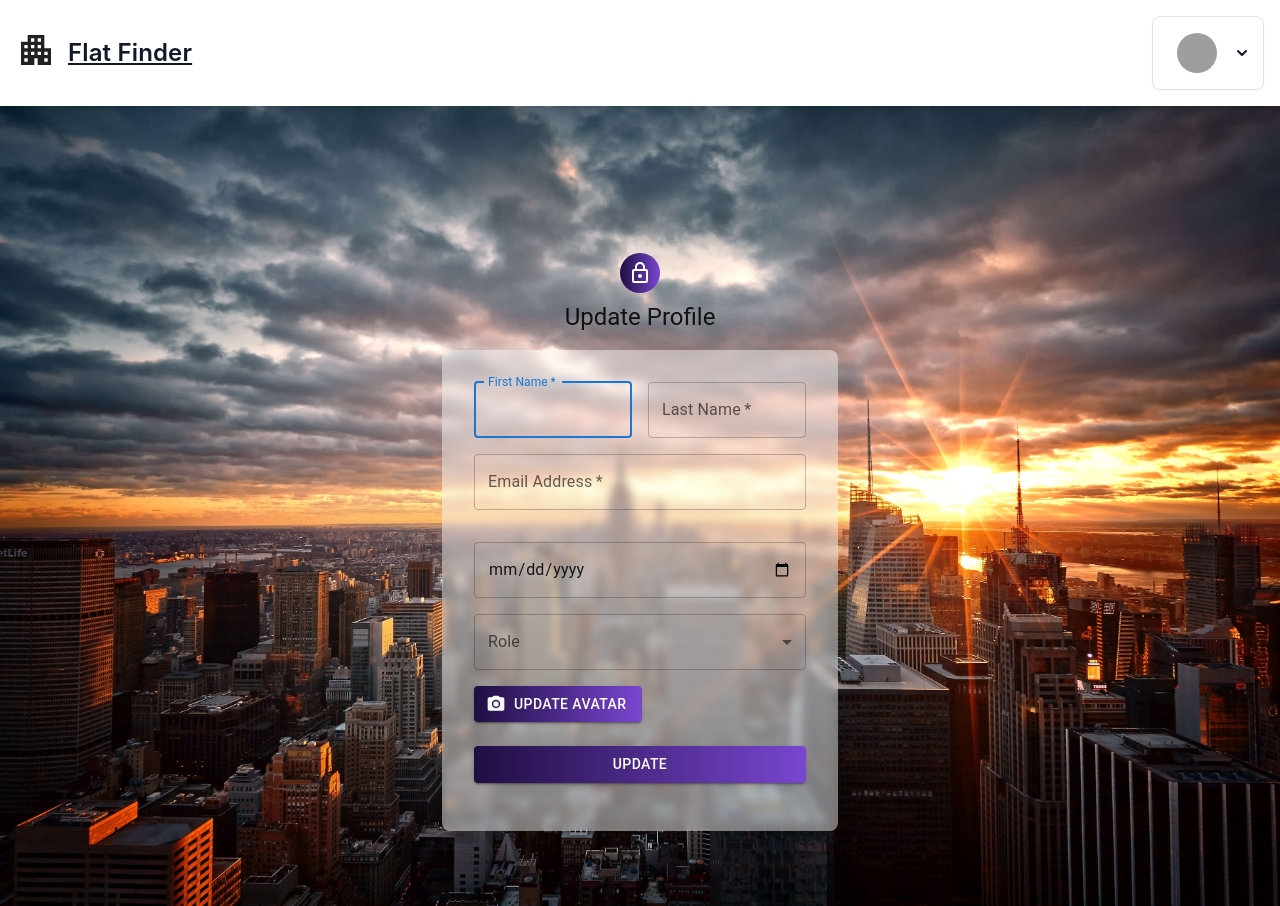
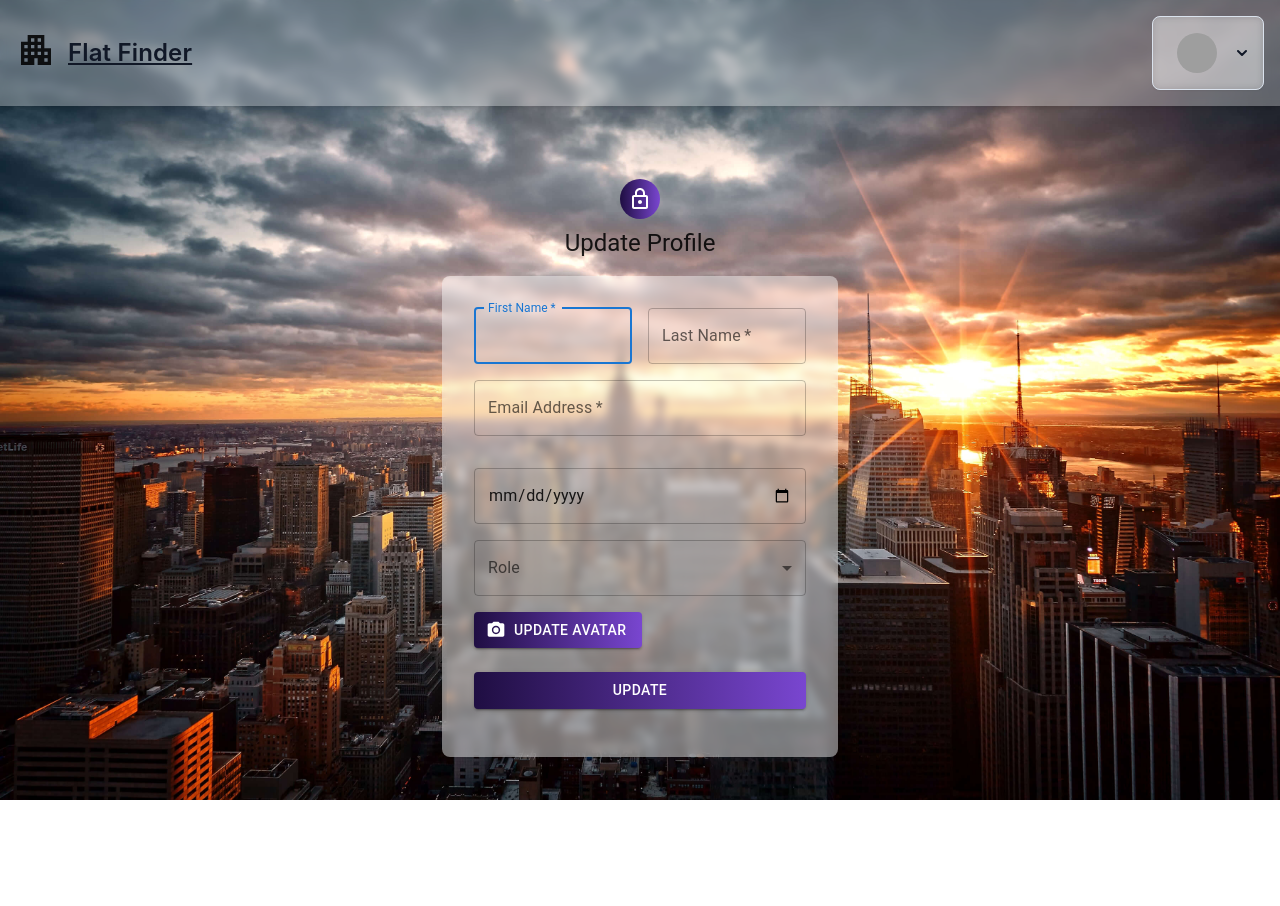
Before and after one commit to Joselrc295/node.js-front-end-flatfinder, a React (Create React App) app: page /update-profile in a window 1280 px wide. After the commit the page ends 800 px from the top, so only its background shows below. Built offline with nearby package versions, Linux system fonts and the light colour scheme; no server answers; sample sign-in values are in the browser's storage; grey boxes are pictures that could not be loaded.

Commit message:
mi parte lista

```diff
--- a/src/components/UsersCards.js
+++ b/src/components/UsersCards.js
@@ -138,7 +138,7 @@ export default function UsersCards() {
           display="flex"
           alignItems="center"
           justifyContent="space-between"
-         className="shadow-lg w-full max-w-5xl backdrop-blur-sm bg-white/30 rounded-lg p-7"
+          className=" shadow-lg w-full max-w-5xl backdrop-blur-sm bg-white/30 rounded-lg p-7"
 
           component={"form"}
           sx={{
--- a/src/pages/ForgotPassword.js
+++ b/src/pages/ForgotPassword.js
@@ -74,7 +74,7 @@ const ForgotPassword = () => {
               autoComplete="email"
               onChange={(e) => setEmail(e.target.value)}
             />
-            <Button type="submit" fullWidth variant="contained" color="primary">
+            <Button type="submit" fullWidth variant="contained" color="secondary" >
               Send Reset Token
             </Button>
           </Stack>
--- a/src/pages/Profile.js
+++ b/src/pages/Profile.js
@@ -8,12 +8,11 @@ import Container from '@mui/material/Container';
 import { createTheme, ThemeProvider } from '@mui/material/styles';
 import FormRegister from '../components/FormRegister';
 import Button from '@mui/material/Button';
-import { navigate, useNavigate } from 'react-router-dom';
-import ResponsiveAppBar from '../components/Header'
-import { useParams } from 'react-router-dom';
+import { useNavigate, useParams } from 'react-router-dom';
+import ResponsiveAppBar from '../components/Header';
 import { getUserLogged } from "../services/users";
 import { useEffect } from "react";
-import flatsImage from "../Imagenes/flats2.jpeg"
+import flatsImage from "../Imagenes/flats2.jpeg";
 
 const defaultTheme = createTheme();
 
@@ -28,30 +27,31 @@ export default function Profile() {
         checkUserLogged();
     }, []);
 
-    let {userId} =useParams();
-    if(userId===undefined) {
-        userId=null;
+    let { userId } = useParams();
+    if (userId === undefined) {
+        userId = null;
     }
-    const navigate =useNavigate();
+    const navigate = useNavigate();
 
     const handleUpdateProfile = () => {
-        navigate('/update-profile'); // Utiliza navigate para redirigir a la página de actualización de perfil
+        navigate('/update-profile');
     };
 
-
-
     return (
-   <div>
-     <ResponsiveAppBar/>
+        <div style={{ minHeight: '100vh', display: 'flex', flexDirection: 'column' }}>
+            <div style={{ position: 'absolute', top: 0, left: 0, width: '100%', zIndex: 1301 }}>
+                <ResponsiveAppBar />
+            </div>
             <div
                 style={{
                     backgroundImage: `url(${flatsImage})`,
                     backgroundSize: 'cover',
                     backgroundPosition: 'center',
-    minHeight: '100vh',
+                    flexGrow: 1,
                     display: 'flex',
                     justifyContent: 'center',
-    alignItems: 'center'
+                    alignItems: 'center',
+                    paddingTop: '64px' // Ajusta este valor según la altura de tu header
                 }}
             >
                 <ThemeProvider theme={defaultTheme}>
@@ -71,11 +71,12 @@ return (
                             <Typography component="h1" variant="h5">
                                 Profile
                             </Typography>
-        <FormRegister type={'view'} userId={userId}/>
-        <br></br>
-        <Button className="bg-gradient-to-r from-[#1f0e42] to-[#7946d0]" onClick={handleUpdateProfile} variant="contained">Update Profile</Button>
+                            <FormRegister type={'view'} userId={userId} />
+                            <br />
+                            <Button className="bg-gradient-to-r from-[#1f0e42] to-[#7946d0]" onClick={handleUpdateProfile} variant="contained">
+                                Update Profile
+                            </Button>
                         </Box>
-
                     </Container>
                 </ThemeProvider>
             </div>
--- a/src/pages/ResetPassword.js
+++ b/src/pages/ResetPassword.js
@@ -128,7 +128,7 @@ const ResetPassword = () => {
                 ),
               }}
             />
-            <Button type="submit" fullWidth variant="contained" color="primary">
+            <Button type="submit" fullWidth variant="contained" color="secondary">
               Reset Password
             </Button>
           </Stack>
--- a/src/pages/UpdateProfile.js
+++ b/src/pages/UpdateProfile.js
@@ -7,11 +7,11 @@ import Typography from '@mui/material/Typography';
 import Container from '@mui/material/Container';
 import { createTheme, ThemeProvider } from '@mui/material/styles';
 import FormRegister from '../components/FormRegister';
-import ResponsiveAppBar from '../components/Header'
+import ResponsiveAppBar from '../components/Header';
 import { useParams } from 'react-router-dom';
 import { getUserLogged } from "../services/users";
 import { useEffect } from "react";
-import flatsImage from "../Imagenes/flats2.jpeg"
+import flatsImage from "../Imagenes/flats2.jpeg";
 
 const defaultTheme = createTheme();
 
@@ -26,26 +26,29 @@ export default function UpdateProfile() {
         checkUserLogged();
     }, []);
 
-    let {userId} = useParams();
-    if(userId===undefined) {
-        userId=null;
+    let { userId } = useParams();
+    if (userId === undefined) {
+        userId = null;
     }
 
-//TODO:VERIFICAR Q\S ELQ EU ACTUALIZA UN USAURIO QUE NO ES EL MISMO SEA ADMIN
+    // TODO:VERIFICAR QUE EL QUE ACTUALIZA UN USUARIO QUE NO ES EL MISMO SEA ADMIN
     return (
- <div>
-    <ResponsiveAppBar/>
+        <div style={{ minHeight: '100vh', display: 'flex', flexDirection: 'column' }}>
+            <div style={{ position: 'absolute', top: 0, left: 0, width: '100%', zIndex: 1301 }}>
+                <ResponsiveAppBar />
+            </div>
             <div
                 style={{
                     backgroundImage: `url(${flatsImage})`,
                     backgroundSize: 'cover',
                     backgroundPosition: 'center',
-        minHeight: '100vh',
+                    flexGrow: 1,
                     display: 'flex',
                     justifyContent: 'center',
-        alignItems: 'center'
-      }}>
-
+                    alignItems: 'center',
+                    paddingTop: '64px' // Ajusta este valor según la altura de tu header
+                }}
+            >
                 <ThemeProvider theme={defaultTheme}>
                     <Container component="main" maxWidth="xs">
                         <CssBaseline />
@@ -60,10 +63,10 @@ return (
                             <Avatar sx={{ m: 1 }} className="bg-gradient-to-r from-[#1f0e42] to-[#7946d0]">
                                 <LockOutlinedIcon />
                             </Avatar>
-        <Typography component="h1" variant="h5" >
+                            <Typography component="h1" variant="h5">
                                 Update Profile
                             </Typography>
-        <FormRegister type={'update'} userId={userId}/>
+                            <FormRegister type={'update'} userId={userId} />
                         </Box>
                     </Container>
                 </ThemeProvider>
--- a/src/pages/Users.js
+++ b/src/pages/Users.js
@@ -20,7 +20,6 @@ export default function Users() {
       }, []);
       return (
         <div>
-
           <div
             style={{
               backgroundImage: `url(${flatsImage})`,
```
Lines whose indentation alone changed are shown as unchanged.
